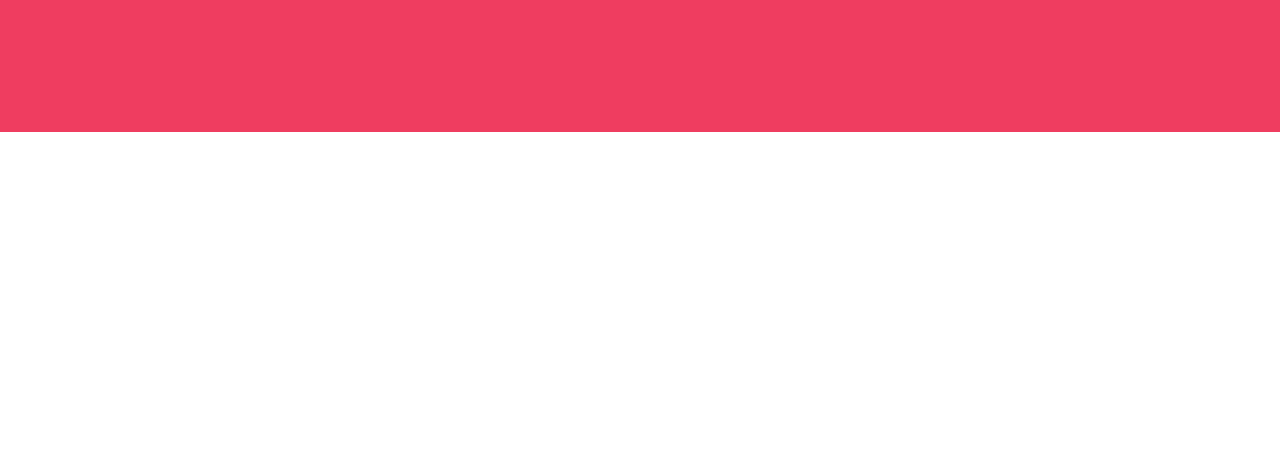
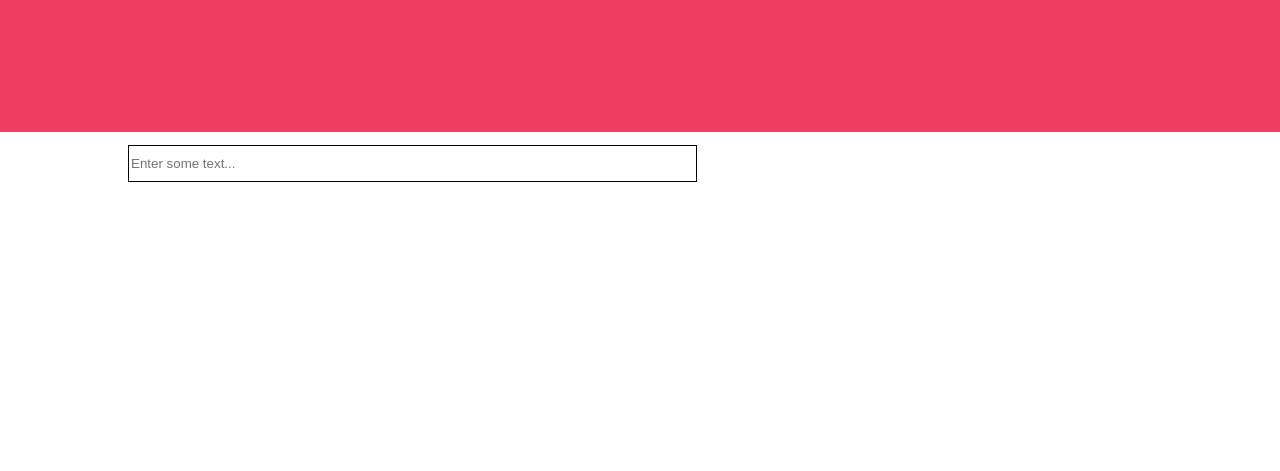
Before and after one commit to teymour-aldridge/sabre, a plain HTML site: page index.html in a window 1280 px wide. Shown: the part 329-800 px from the top of the page. Drawn offline with Linux system fonts and the light colour scheme.

Commit message:
Create initial form controls

```diff
--- a/index.html
+++ b/index.html
@@ -15,7 +15,9 @@
     <h3>A small css framework.</h3>
     </div>
 </header>
-
+<div class="container">
+    <input type="text" placeholder="Enter some text...">
+</div>
 
 </body>
 </html>
--- /dev/null
+++ b/sass/forms/forms.scss
@@ -0,0 +1,8 @@
+@import "../colours/variables";
+
+input[type=text], input[type=password] {
+  border: 1px solid $secondary;
+  width: 55%;
+  padding-top: 10px;
+  padding-bottom: 10px;
+}
--- a/sass/styles.scss
+++ b/sass/styles.scss
@@ -2,3 +2,4 @@
 @import "typography/typography";
 @import "components/navbar";
 @import "colours/colours";
+@import "forms/forms";
```
Also changed, not shown: sass/styles.css, 1 other file.
